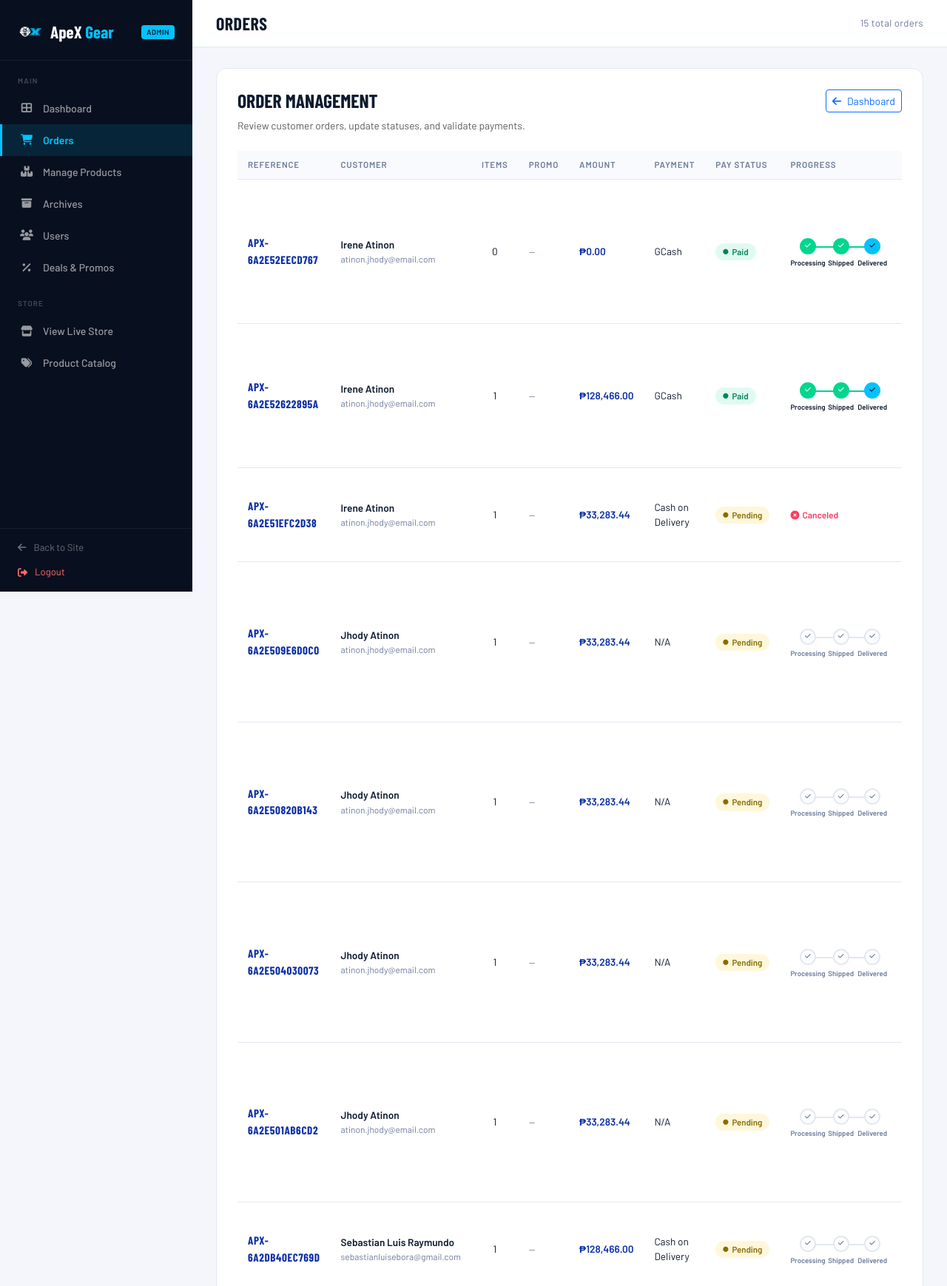
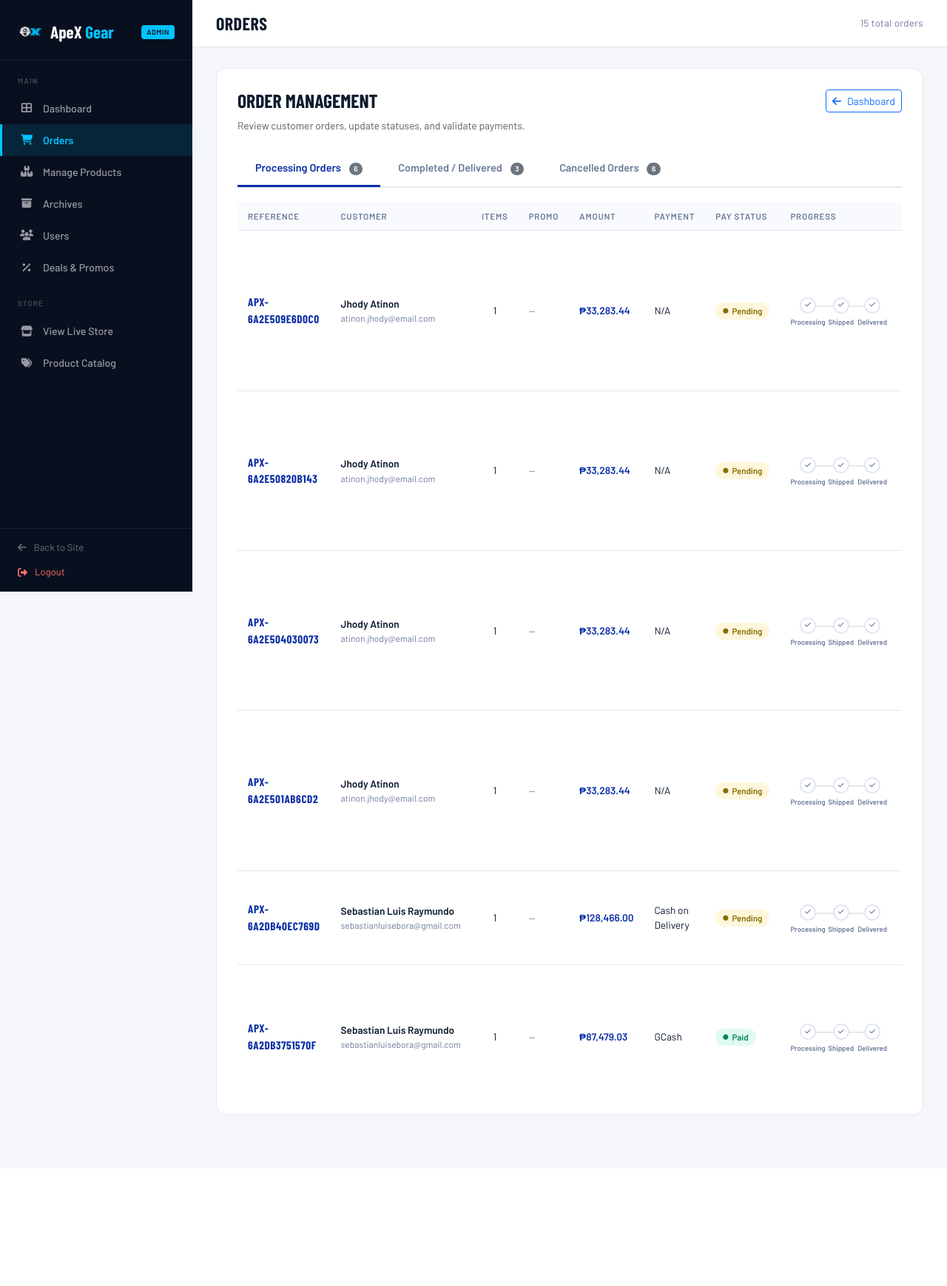
Before and after one commit to jhy-atnn/ApexGear-E-commerce, a PHP site: page /admin/manage_orders.php in a window 1280 px wide. Shown: the top 1739 px of the page at 74% size. After the commit the page ends 1508 px from the top, so only its background shows below. Run offline with PHP 8.4, Linux system fonts and the light colour scheme; a user stored in the database is signed in; data comes from the database, SQL or seed files in the repository; some web fonts are replaced.

Commit message:
Process order separation admin

```diff
--- a/admin/manage_orders.php
+++ b/admin/manage_orders.php
@@ -165,6 +165,44 @@ if ($_SERVER['REQUEST_METHOD'] === 'POST') {
 // Fetch all orders for the admin table
 $inv    = new Inventory();
 $orders = $inv->getAllOrders();
+
+$processingOrders = [];
+$completedOrders = [];
+$cancelledOrders = [];
+
+foreach ($orders as $order) {
+    $st = strtolower($order['order_status'] ?? '');
+    if (in_array($st, ['pending', 'on process', 'shipped'])) {
+        $processingOrders[] = $order;
+    } elseif (in_array($st, ['delivered', 'completed'])) {
+        $completedOrders[] = $order;
+    } elseif ($st === 'canceled') {
+        $cancelledOrders[] = $order;
+    } else {
+        $processingOrders[] = $order; // fallback
+    }
+}
+
+$tabs = [
+    'processing' => [
+        'id' => 'processing',
+        'label' => 'Processing Orders',
+        'orders' => $processingOrders,
+        'active' => true
+    ],
+    'completed' => [
+        'id' => 'completed',
+        'label' => 'Completed / Delivered',
+        'orders' => $completedOrders,
+        'active' => false
+    ],
+    'cancelled' => [
+        'id' => 'cancelled',
+        'label' => 'Cancelled Orders',
+        'orders' => $cancelledOrders,
+        'active' => false
+    ]
+];
 ?>
 
 <!DOCTYPE html>
@@ -439,6 +477,35 @@ $orders = $inv->getAllOrders();
             border-radius: 14px;
             padding: 28px 28px 8px;
             margin-bottom: 24px;
+        }
+
+        /* Custom Tabs */
+        .custom-tabs {
+            border-bottom: 2px solid var(--border);
+            margin-bottom: 20px;
+        }
+
+        .custom-tabs .nav-link {
+            color: var(--text-muted);
+            font-weight: 600;
+            font-size: .9rem;
+            padding: 12px 24px;
+            border: none;
+            border-bottom: 3px solid transparent;
+            border-radius: 0;
+            background: transparent;
+            transition: all .2s;
+        }
+
+        .custom-tabs .nav-link:hover {
+            color: var(--blue);
+            border-color: rgba(11, 47, 168, .2);
+        }
+
+        .custom-tabs .nav-link.active {
+            color: var(--blue);
+            border-bottom-color: var(--blue);
+            background: transparent;
         }
 
         /* Progress stepper */
@@ -903,8 +970,22 @@ $orders = $inv->getAllOrders();
                     <a href="apex26admin.php" class="btn btn-outline-primary btn-sm"><i class="fas fa-arrow-left me-2"></i>Dashboard</a>
                 </div>
 
-                <?php if (empty($orders)): ?>
-                    <div class="alert alert-warning">No orders have been placed yet.</div>
+                <ul class="nav nav-tabs custom-tabs" id="orderTabs" role="tablist">
+                    <?php foreach ($tabs as $tab): ?>
+                        <li class="nav-item" role="presentation">
+                            <button class="nav-link <?php echo $tab['active'] ? 'active' : ''; ?>" id="<?php echo $tab['id']; ?>-tab" data-bs-toggle="tab" data-bs-target="#<?php echo $tab['id']; ?>" type="button" role="tab" aria-controls="<?php echo $tab['id']; ?>" aria-selected="<?php echo $tab['active'] ? 'true' : 'false'; ?>">
+                                <?php echo htmlspecialchars($tab['label']); ?>
+                                <span class="badge bg-secondary ms-2 rounded-pill" style="font-size: 0.7em;"><?php echo count($tab['orders']); ?></span>
+                            </button>
+                        </li>
+                    <?php endforeach; ?>
+                </ul>
+
+                <div class="tab-content" id="orderTabsContent">
+                    <?php foreach ($tabs as $tab): ?>
+                        <div class="tab-pane fade <?php echo $tab['active'] ? 'show active' : ''; ?>" id="<?php echo $tab['id']; ?>" role="tabpanel" aria-labelledby="<?php echo $tab['id']; ?>-tab">
+                            <?php if (empty($tab['orders'])): ?>
+                                <div class="alert alert-warning">No orders found in this category.</div>
                             <?php else: ?>
                                 <div class="order-table">
                                     <table>
@@ -924,7 +1005,7 @@ $orders = $inv->getAllOrders();
                                             </tr>
                                         </thead>
                                         <tbody>
-                                <?php foreach ($orders as $order):
+                                            <?php foreach ($tab['orders'] as $order):
                                                 $st = strtolower($order['order_status'] ?? '');
                                                 $statusClass = match ($st) {
                                                     'completed'  => 'delivered',
@@ -1073,6 +1154,9 @@ $orders = $inv->getAllOrders();
                                     </table>
                                 </div>
                             <?php endif; ?>
+                        </div>
+                    <?php endforeach; ?>
+                </div>
             </div>
 
         </main>
```
Lines whose indentation alone changed are shown as unchanged.
